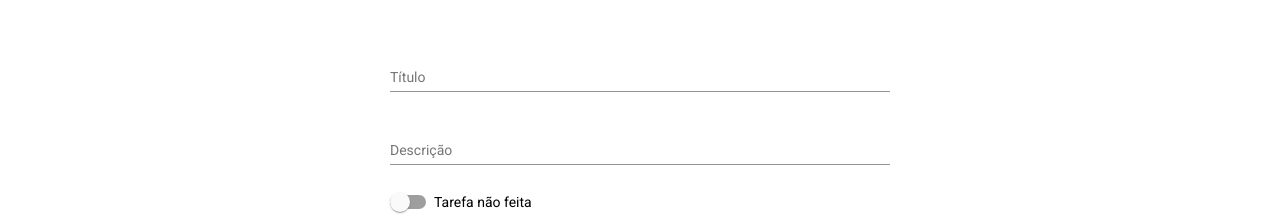
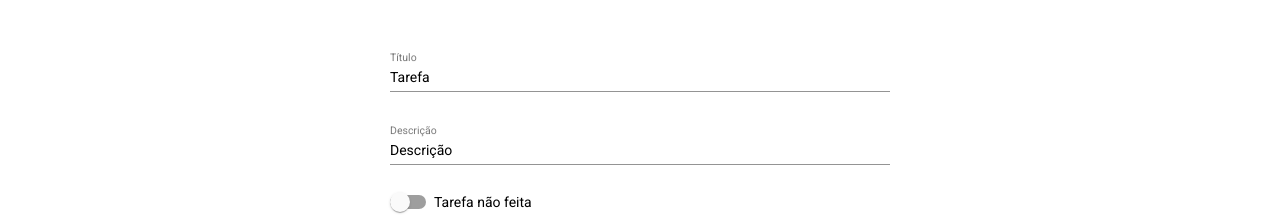
Before and after one commit to kayque-willy/angular-app, an Angular app: page /new in a window 1280 px wide. Shown: the part 171-386 px from the top of the page. Built offline with nearby package versions, Linux system fonts and the light colour scheme.

Commit message:
Adição de validação do form e armazenamento local

```diff
--- a/src/app/app.component.ts
+++ b/src/app/app.component.ts
@@ -1,5 +1,6 @@
 import { Component } from '@angular/core';
 
+//O componente adiciona Meta Dados para o componente
 @Component({
   selector: 'app-root',
   templateUrl: './app.component.html',
--- a/src/app/app.module.ts
+++ b/src/app/app.module.ts
@@ -10,6 +10,7 @@ import { TaskListPageComponent } from './pages/tasks/task-list-page/task-list-pa
 import { TaskFormPageComponent } from './pages/tasks/task-form-page/task-form-page.component';
 import { MatSnackBarModule } from '@angular/material/snack-bar';
 
+//O @ é um decorator que adiciona informações de Meta Data para a classe
 @NgModule({
   declarations: [
     AppComponent,
--- a/src/app/pages/tasks/task-form-page/task-form-page.component.html
+++ b/src/app/pages/tasks/task-form-page/task-form-page.component.html
@@ -5,11 +5,14 @@
     <mat-form-field>
       <mat-label>Título</mat-label>
       <input type="text" matInput [formControl]="title" />
+      <!-- O ngIfo form.pristine indica se o formulario foi alterado -->
+      <small *ngIf="form.controls['title'].invalid && !form.pristine">Esse campo deve conter no máximo 15 caracteres</small>
     </mat-form-field>
 
     <mat-form-field>
       <mat-label>Descrição</mat-label>
       <input type="text" matInput [formControl]="description" />
+      <small *ngIf="form.controls['description'].invalid && !form.pristine">Esse campo deve conter no máximo 20 caracteres</small>
     </mat-form-field>
 
     <mat-slide-toggle color="primary" [formControl]="done">
@@ -17,7 +20,7 @@
     </mat-slide-toggle>
 
     <div class="form-button-container">
-      <button type="submit" mat-raised-button color="primary">Salvar</button>
+      <button type="submit" mat-raised-button color="primary" [disabled]="form.invalid">Salvar</button>
       <button type="submit" mat-stroked-button color="primary" routerLink="/">
         Voltar
       </button>
--- a/src/app/pages/tasks/task-form-page/task-form-page.component.ts
+++ b/src/app/pages/tasks/task-form-page/task-form-page.component.ts
@@ -1,7 +1,7 @@
 import { MatSnackBar } from '@angular/material/snack-bar';
 import { TaskService } from './../../../services/tasks/task.service';
 import { Component, OnInit } from '@angular/core';
-import { FormBuilder, FormControl } from '@angular/forms';
+import { FormBuilder, FormControl, Validators } from '@angular/forms';
 import { ActivatedRoute, Router } from '@angular/router';
 import { Task } from 'src/app/models/itask';
 
@@ -17,17 +17,31 @@ export class TaskFormPageComponent implements OnInit {
 
   // configuração do formulário
   form = this.formBuild.group({
-    title: [''],
-    description: [''],
+    title: [
+      'Tarefa',
+      //Validação do forumulário
+      Validators.compose([
+        Validators.maxLength(15),
+        Validators.required
+      ])
+    ],
+    description: [
+      'Descrição',
+      //Validação do forumulário
+      Validators.compose([
+        Validators.maxLength(20),
+        Validators.required
+      ])
+    ],
     done: [false],
   });
 
   constructor(
     private formBuild: FormBuilder,
     private activatedRouter: ActivatedRoute,
-    private taskService : TaskService,
+    private taskService: TaskService,
     private router: Router
-  ) {}
+  ) { }
 
   async ngOnInit(): Promise<void> {
     const paramId = this.activatedRouter.snapshot.paramMap.get('id');
--- a/src/app/pages/tasks/task-list-page/task-list-page.component.html
+++ b/src/app/pages/tasks/task-list-page/task-list-page.component.html
@@ -1,6 +1,5 @@
-
 <div class="container">
-  <h1 class="mat-display-3 page-title">Tarefas</h1>
+  <h1 class="mat-display-3 page-title">{{storageInfo}}</h1>
 
   <div class="table-container mat-elevation-z8">
     <table mat-table [dataSource]="tasks" class="mat-elevation-z8">
@@ -30,6 +29,15 @@
         </td>
       </ng-container>
 
+      <!--
+        Os bidings no angular são feitos com as sintaxes e servem para referenciar metodos e atributos entre
+        a pagina e o coomponente
+        {{}} => Referencia direta
+        () => HTML -> TS
+        [] => HTML <- TS
+        [()] => HTML <-> TS
+      -->
+
       <!-- configurando a coluna de ações -->
       <ng-container matColumnDef="action">
         <th mat-header-cell *matHeaderCellDef></th>
@@ -39,11 +47,7 @@
             <mat-icon>delete</mat-icon>
           </button>
           <!-- link para ir para tela de edição de tarefa -->
-          <a
-            mat-icon-button
-            color="primary"
-            [routerLink]="['edit', element.id]"
-          >
+          <a mat-icon-button color="primary" [routerLink]="['edit', element.id]">
             <mat-icon>edit</mat-icon>
           </a>
         </td>
--- a/src/app/pages/tasks/task-list-page/task-list-page.component.ts
+++ b/src/app/pages/tasks/task-list-page/task-list-page.component.ts
@@ -16,13 +16,15 @@ export class TaskListPageComponent implements OnInit {
 
   tasks: Task[] = [];
   displayedColumns = ['id', 'title', 'description', 'done', 'action'];
+  storageInfo: any = null;
 
   constructor(
-    private taskService : TaskService
-  ) {}
+    private taskService: TaskService
+  ) { }
 
   async ngOnInit(): Promise<void> {
     await this.getAllTasks();
+    this.loadStorage();
   }
 
   async getAllTasks(): Promise<void> {
@@ -44,4 +46,18 @@ export class TaskListPageComponent implements OnInit {
     // com isso não preciso recarregar a tela novamente
     this.table?.renderRows();
   }
+
+  // Exemplo de armazenamento local
+  setStorage() {
+    this.storageInfo = 'Tarefas';
+    localStorage.setItem('title', this.storageInfo);
+  }
+
+  // Exemplo de leitura do armazenamento local
+  loadStorage() {
+    this.storageInfo = localStorage.getItem('title');
+    if (!this.storageInfo) {
+      this.setStorage();
+    }
+  }
 }
```
Also changed, not shown: src/app/app-routing.module.ts (+4 -4 lines), util - Comandos Angular.txt.
